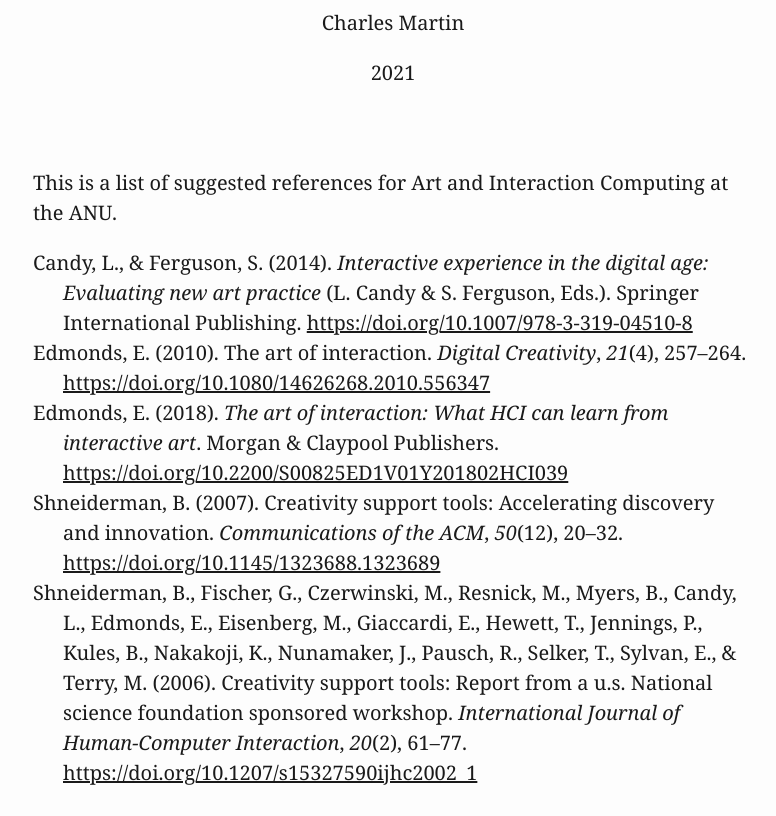
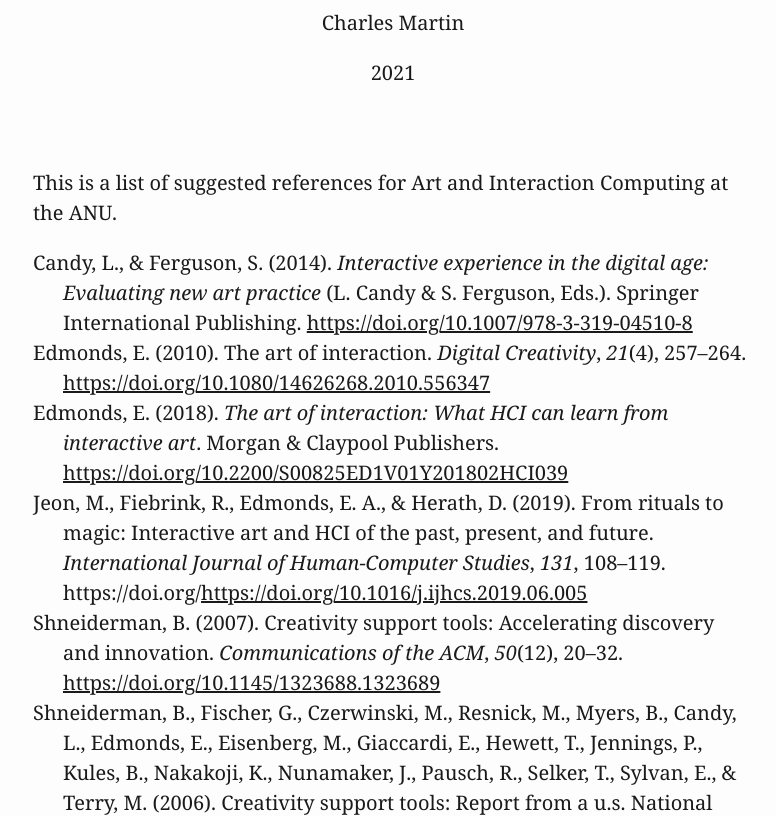
Before and after one commit to cpmpercussion/art-and-interaction-bibliography, a plain HTML site: page index.html in a window 1280 px wide. Shown: the part 245-1061 px from the top of the page, without its empty margins (247-1023 px from the left). Drawn offline with Linux system fonts and the light colour scheme.

Commit message:
deploy: 93b2b02d1d1a6612dc75d49f885063750858a09d

```diff
--- a/index.html
+++ b/index.html
@@ -186,6 +186,9 @@
 <div id="ref-Edmonds:2018tr" class="csl-entry" role="doc-biblioentry">
 Edmonds, E. (2018). <em>The art of interaction: What HCI can learn from interactive art</em>. Morgan &amp; Claypool Publishers. <a href="https://doi.org/10.2200/S00825ED1V01Y201802HCI039">https://doi.org/10.2200/S00825ED1V01Y201802HCI039</a>
 </div>
+<div id="ref-Jeon:2019wt" class="csl-entry" role="doc-biblioentry">
+Jeon, M., Fiebrink, R., Edmonds, E. A., &amp; Herath, D. (2019). From rituals to magic: Interactive art and HCI of the past, present, and future. <em>International Journal of Human-Computer Studies</em>, <em>131</em>, 108–119. https://doi.org/<a href="https://doi.org/10.1016/j.ijhcs.2019.06.005">https://doi.org/10.1016/j.ijhcs.2019.06.005</a>
+</div>
 <div id="ref-Shneiderman:2007qv" class="csl-entry" role="doc-biblioentry">
 Shneiderman, B. (2007). Creativity support tools: Accelerating discovery and innovation. <em>Communications of the ACM</em>, <em>50</em>(12), 20–32. <a href="https://doi.org/10.1145/1323688.1323689">https://doi.org/10.1145/1323688.1323689</a>
 </div>
```
